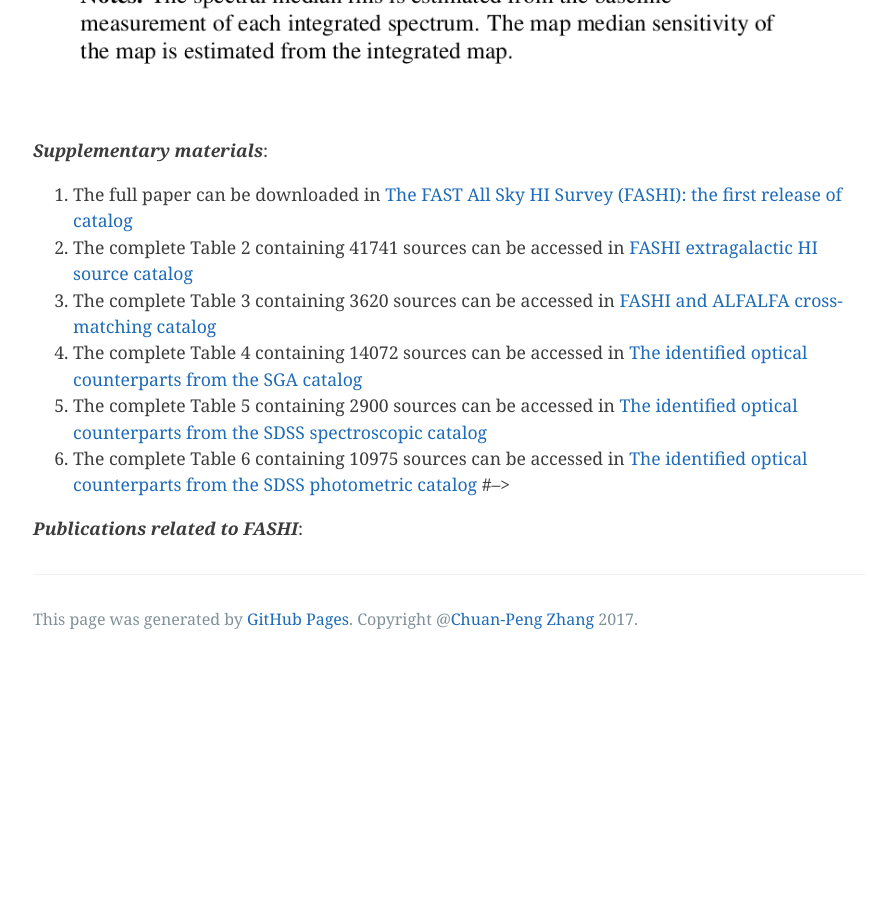
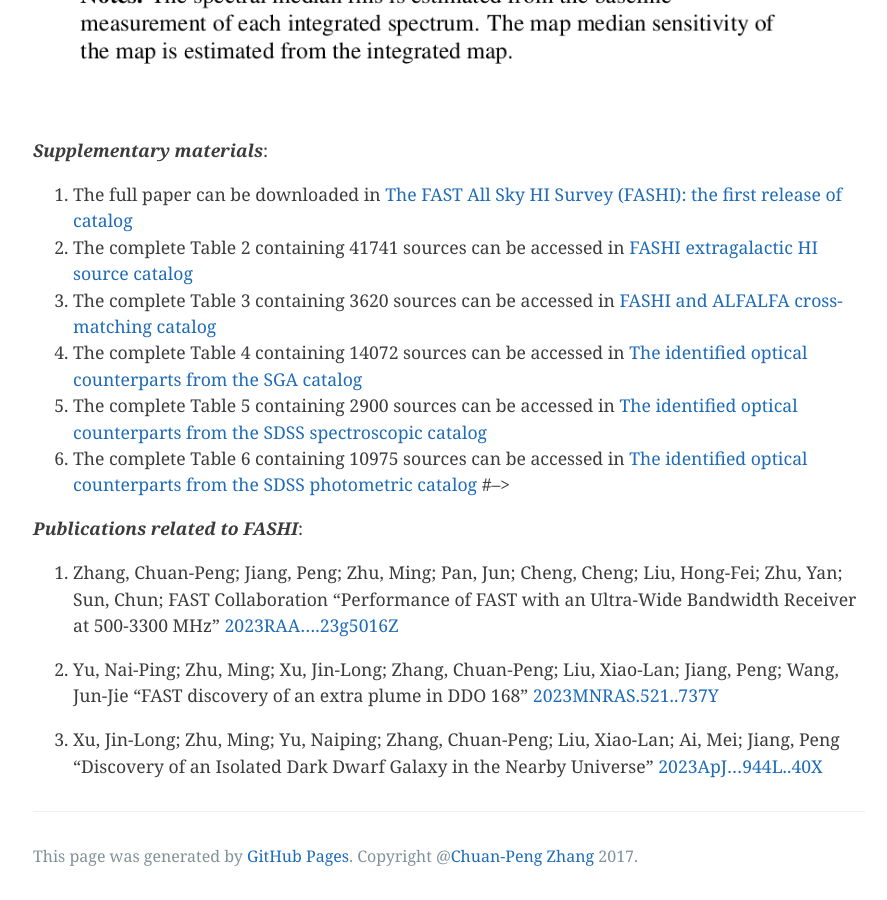
Before and after one commit to zcp521/zcp521.github.io, a Jekyll site: the page built from fashi.md, in a window 1280 px wide and 900 px high, scrolled down 2677 px. Shown: the whole window, without its empty margins (191-1078 px from the left). Built offline with Jekyll 4.4.1, drawn with Linux system fonts in a browser that asks for light colours; before the commit the page ends 3340 px from its top, so only the background shows below that.

Commit message:
Update fashi.md

```diff
--- a/fashi.md
+++ b/fashi.md
@@ -28,3 +28,15 @@ tagline: "The FAST All Sky H I Survey"
 #-->
 
 ***Publications related to FASHI***:
+
+3. Zhang, Chuan-Peng; Jiang, Peng; Zhu, Ming; Pan, Jun; Cheng, Cheng; Liu, Hong-Fei; Zhu, Yan; Sun, Chun; FAST Collaboration
+	"Performance of FAST with an Ultra-Wide Bandwidth Receiver at 500-3300 MHz"
+	[2023RAA....23g5016Z](https://ui.adsabs.harvard.edu/abs/2023RAA....23g5016Z/abstract)
+
+2. Yu, Nai-Ping; Zhu, Ming; Xu, Jin-Long; Zhang, Chuan-Peng; Liu, Xiao-Lan; Jiang, Peng; Wang, Jun-Jie
+	"FAST discovery of an extra plume in DDO 168"
+	[2023MNRAS.521..737Y](https://ui.adsabs.harvard.edu/abs/2023MNRAS.521..737Y/abstract)
+
+1. Xu, Jin-Long; Zhu, Ming; Yu, Naiping; Zhang, Chuan-Peng; Liu, Xiao-Lan; Ai, Mei; Jiang, Peng
+	"Discovery of an Isolated Dark Dwarf Galaxy in the Nearby Universe"
+	[2023ApJ...944L..40X](https://ui.adsabs.harvard.edu/abs/2023ApJ...944L..40X/abstract)
```
